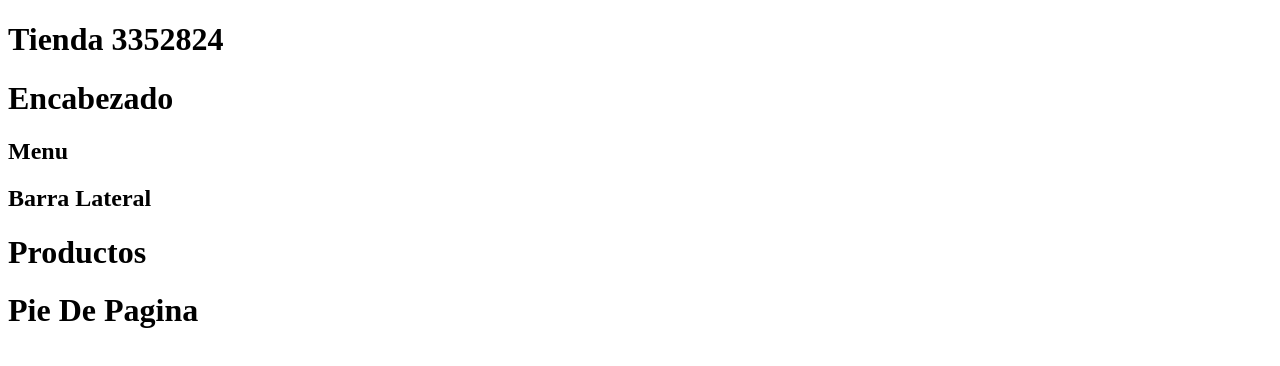
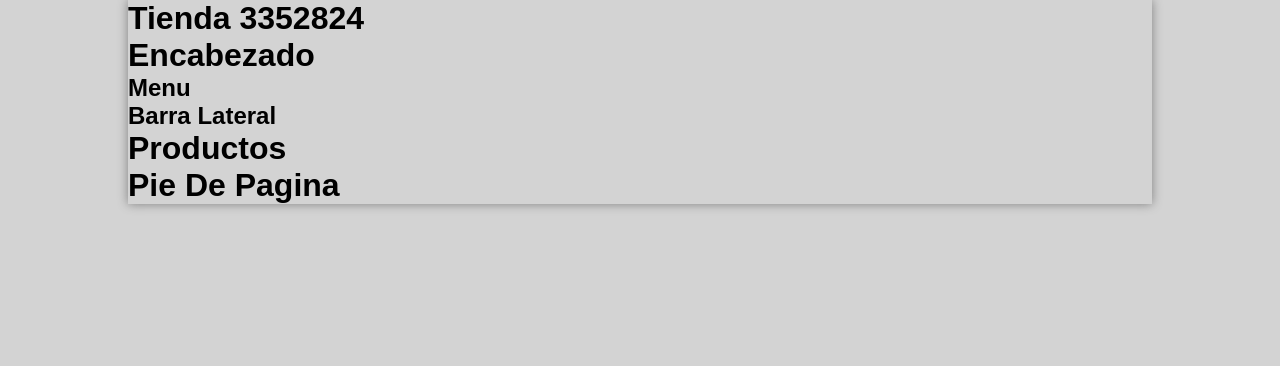
Before and after one commit to lskylarl/TIENDA3352824, a plain HTML site: page index.html in a window 1280 px wide. Drawn offline with Linux system fonts and the light colour scheme.

Commit message:
actualizado el index y style

```diff
--- a/index.html
+++ b/index.html
@@ -3,6 +3,7 @@
 <head>
     <meta charset="UTF-8">
     <meta name="viewport" content="width=device-width, initial-scale=1.0">
+    <link rel="stylesheet" href="style.css">
     <title>Tienda3352824</title>
 </head>
 <body>
--- a/style.css
+++ b/style.css
@@ -0,0 +1,16 @@
+*{
+    padding: 0px;
+    margin: 0px;
+    font-family: Arial, Helvetica, sans-serif;
+}
+
+body{
+    background: lightgray;
+}
+
+#container{
+    width: 80%;
+    margin: 0px auto;
+    box-shadow: 0px 0px 10px gray;
+    /* border: 1px solid black; */
+}
```
